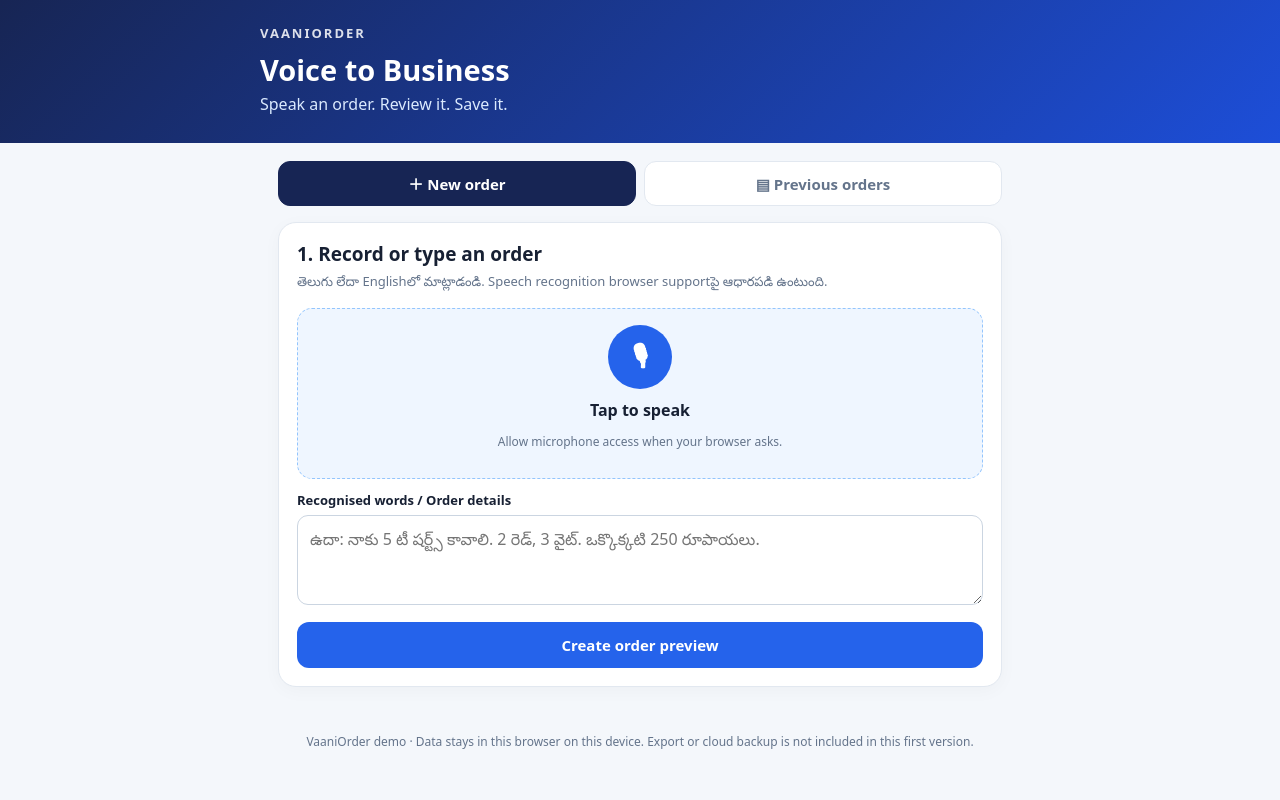
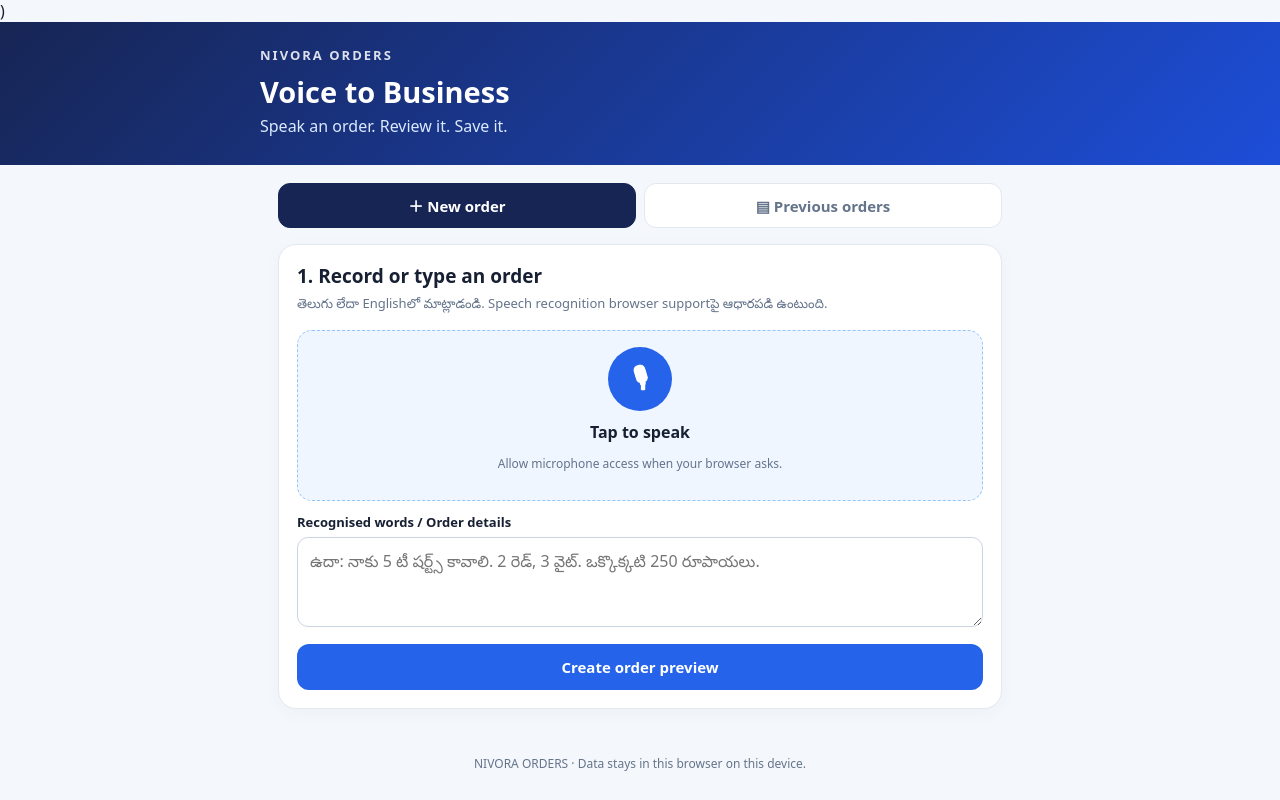
Before and after one commit to moulidudekula/NIVORA-ORDERS, a plain HTML site: page index.html in a window 1280 px wide. Drawn offline with Linux system fonts and the light colour scheme.

Commit message:
Update and rename vaaniorder_website.html to index.html

```diff
--- a/vaaniorder_website.html
+++ b/index.html
@@ -4,7 +4,7 @@
 <meta charset="UTF-8">
 <meta name="viewport" content="width=device-width, initial-scale=1.0">
 <meta name="theme-color" content="#172554">
-<title>VaaniOrder — Voice to Business</title>
+ <title>NIVORA ORDERS</title>)
 <style>
 :root{--navy:#172554;--blue:#2563eb;--bg:#f4f7fb;--ink:#172033;--muted:#64748b;--line:#e2e8f0;--green:#15803d}
 *{box-sizing:border-box}body{margin:0;background:var(--bg);color:var(--ink);font:16px system-ui,-apple-system,Segoe UI,sans-serif}
@@ -39,7 +39,7 @@ footer{text-align:center;color:var(--muted);font-size:12px;padding:12px 18px 28p
 </head>
 <body>
 <header><div class="wrap">
-<div class="brand">VAANIORDER</div>
+ <div class="brand">NIVORA ORDERS</div>
 <h1>Voice to Business</h1>
 <p>Speak an order. Review it. Save it.</p>
 </div></header>
@@ -90,7 +90,7 @@ footer{text-align:center;color:var(--muted);font-size:12px;padding:12px 18px 28p
 </div>
 </section>
 </main>
-<footer>VaaniOrder demo · Data stays in this browser on this device. Export or cloud backup is not included in this first version.</footer>
+<footer>NIVORA ORDERS · Data stays in this browser on this device.</footer>
 <script>
 let recognition=null, listening=false;
 const $=id=>document.getElementById(id);
```
